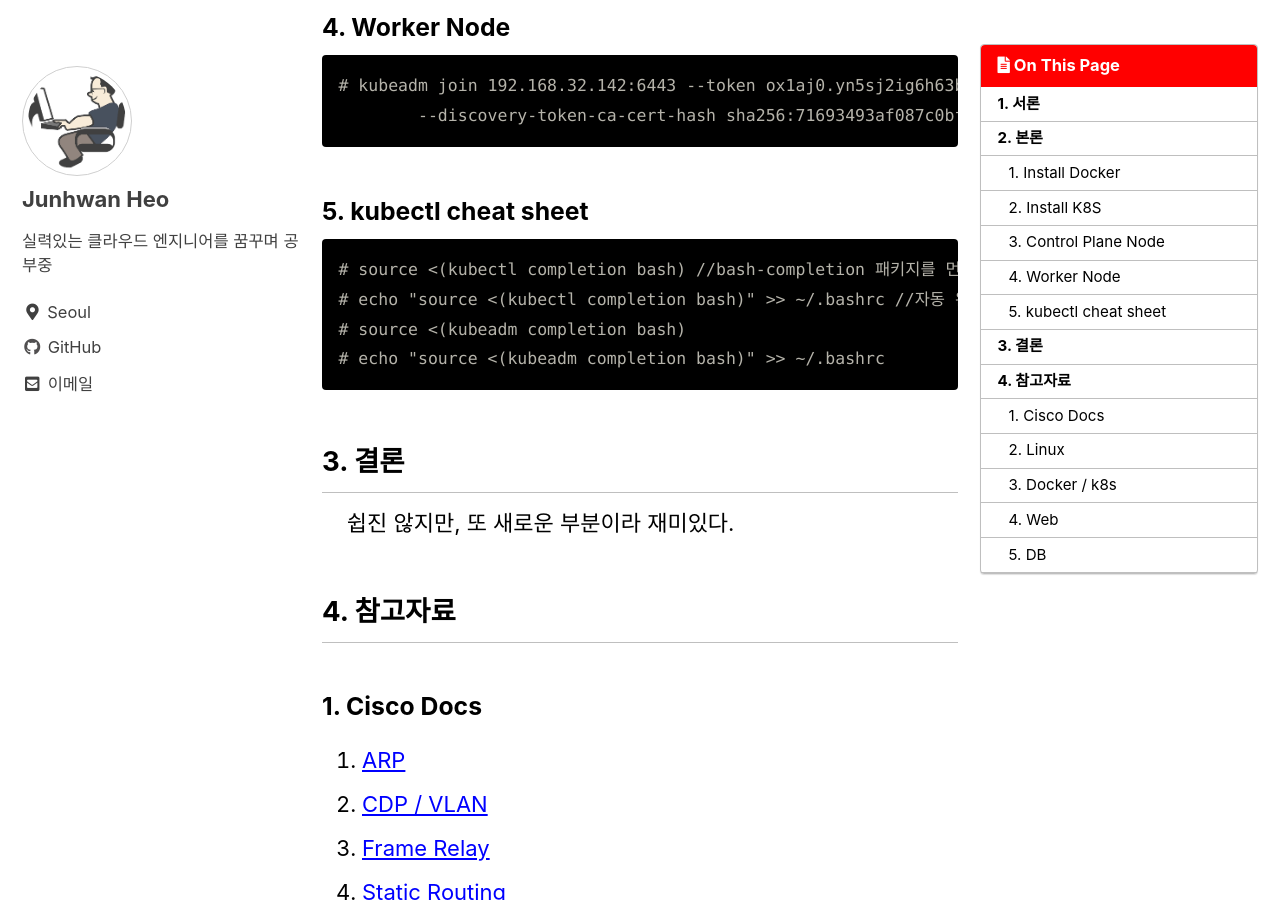
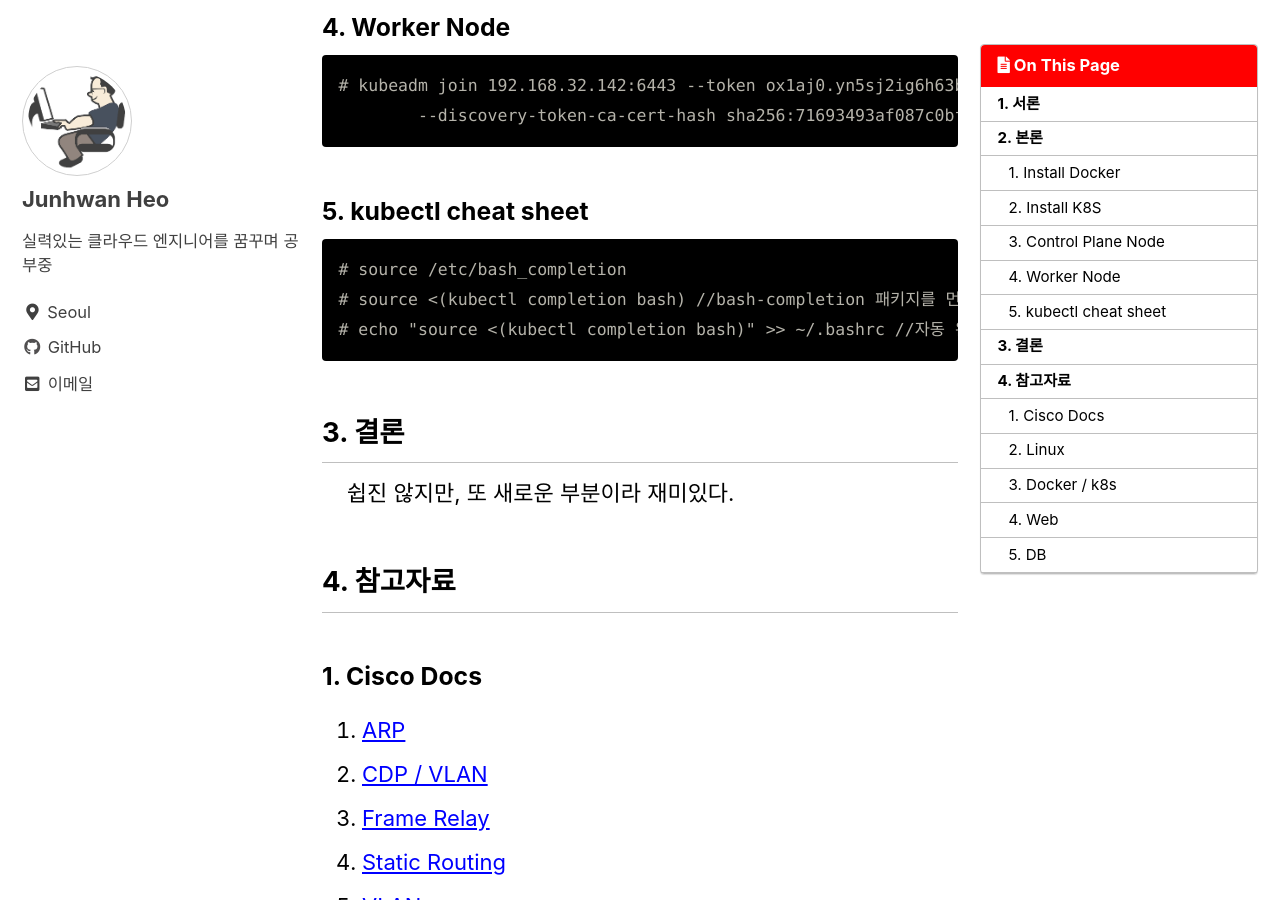
Before and after one commit to holeman4110/holeman4110.github.io, a Jekyll site: the page built from _posts/2023-05-22-k8s-1.md, in a window 1280 px wide and 900 px high, scrolled down 3715 px. Built offline with Jekyll 4.4.1, drawn with Linux system fonts in a browser that asks for light colours; cached includes are drawn as plain includes; a script bundle is joined from its source files by our own code; comment, search, counter and statistics services are not loaded.

Commit message:
Update 2023-05-22-k8s-1.md

````diff
--- a/_posts/2023-05-22-k8s-1.md
+++ b/_posts/2023-05-22-k8s-1.md
@@ -139,10 +139,9 @@ kubeadm join 192.168.32.142:6443 --token ox1aj0.yn5sj2ig6h63bz9w \
 ### 5. kubectl cheat sheet
 
 ```
+# source /etc/bash_completion
 # source <(kubectl completion bash) //bash-completion 패키지를 먼저 설치한 후, bash의 자동 완성을 현재 셸에 설정한다
 # echo "source <(kubectl completion bash)" >> ~/.bashrc //자동 완성을 bash 셸에 영구적으로 추가한다
-# source <(kubeadm completion bash)
-# echo "source <(kubeadm completion bash)" >> ~/.bashrc
 ```
 
 ## 3. 결론
````
